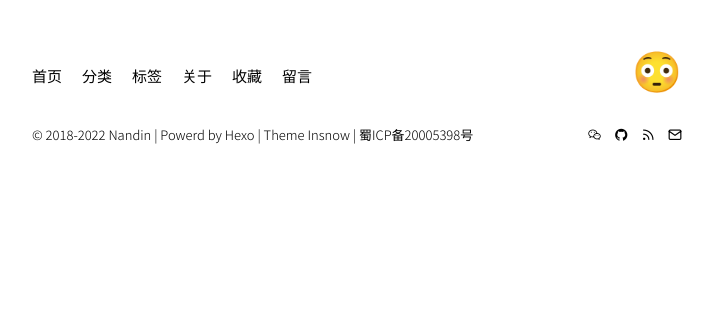
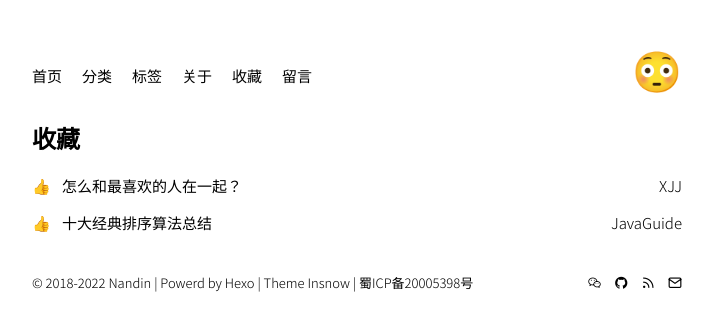
Before and after one commit to Ahbbq/nandin.github.io, a plain HTML site: page collection/index.html in a window 1280 px wide. Shown: the whole page, without its empty margins (283-996 px from the left). Drawn offline with nearby package versions, Linux system fonts and the light colour scheme.

Commit message:
Site updated: 2024-04-25 02:04:30

```diff
--- a/collections/index.html
+++ b/collection/index.html
@@ -105,7 +105,34 @@
     }
   </script>
 </header>
+    <main class="main-body">
+  <h2 class="page-title">收藏</h2>
+  <ul class="post-list">
 
+    <li class="post-list-child">
+      <div class="post-list-left">
+        <div class="post-list-symbol">👍</div>
+        <a target="_blank" rel="noopener" href="https://xjj.pub/idea/e/">怎么和最喜欢的人在一起？</a>
+      </div>
+      <div class="post-list-author">
+        <a target="_blank" rel="noopener" href="https://xjj.pub">XJJ</a>
+      </div>
+    </li>
+
+    <li class="post-list-child">
+      <div class="post-list-left">
+        <div class="post-list-symbol">👍</div>
+        <a target="_blank" rel="noopener" href="https://javaguide.cn/cs-basics/algorithms/10-classical-sorting-algorithms.html">十大经典排序算法总结</a>
+      </div>
+      <div class="post-list-author">
+        <a target="_blank" rel="noopener" href="https://javaguide.cn/">JavaGuide</a>
+      </div>
+    </li>
+
+  </ul>
+</main>
+
+</ul>
     <footer>
   <div class="footer-info">© 2018-2022 Nandin | Powerd by <a target="_blank" rel="noopener" href="https://hexo.io/">Hexo</a> | Theme <a
       target="_blank" rel="noopener" href="https://github.com/mizoreyo/hexo-theme-insnow">Insnow</a> | <a target="_blank" rel="noopener" href="https://beian.miit.gov.cn/">蜀ICP备20005398号</a></div>
```
